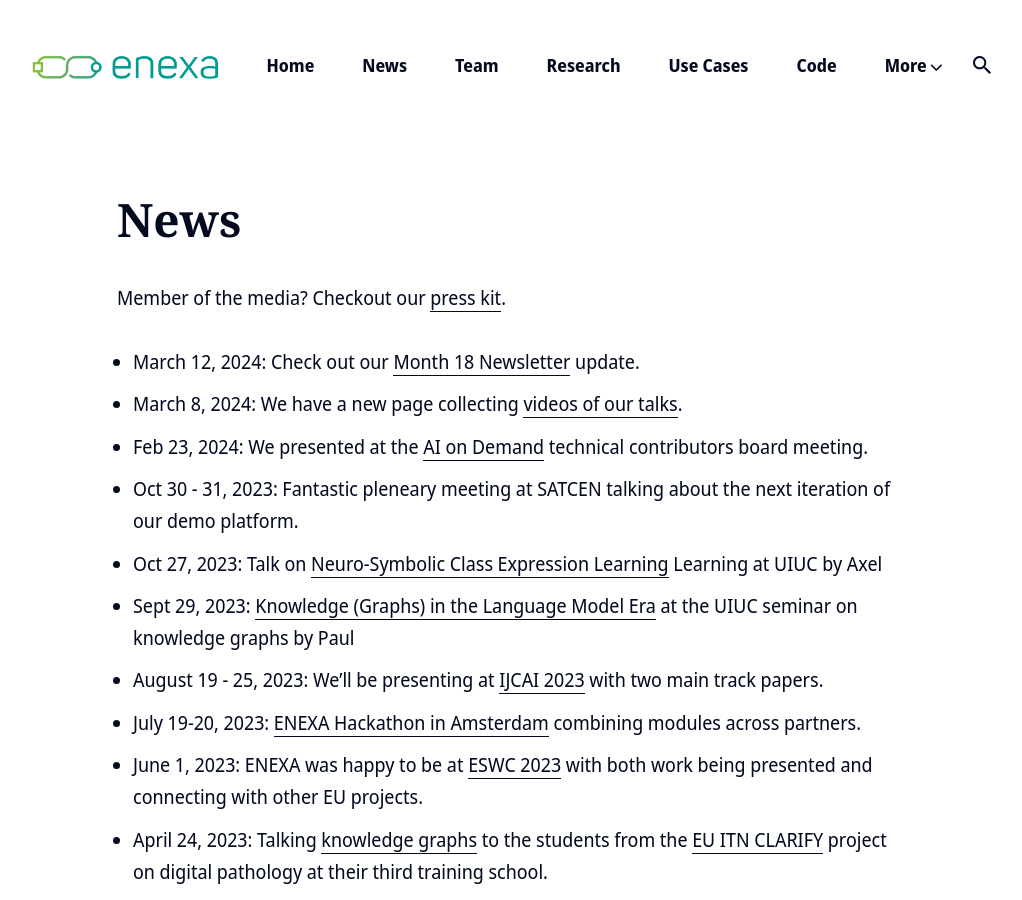
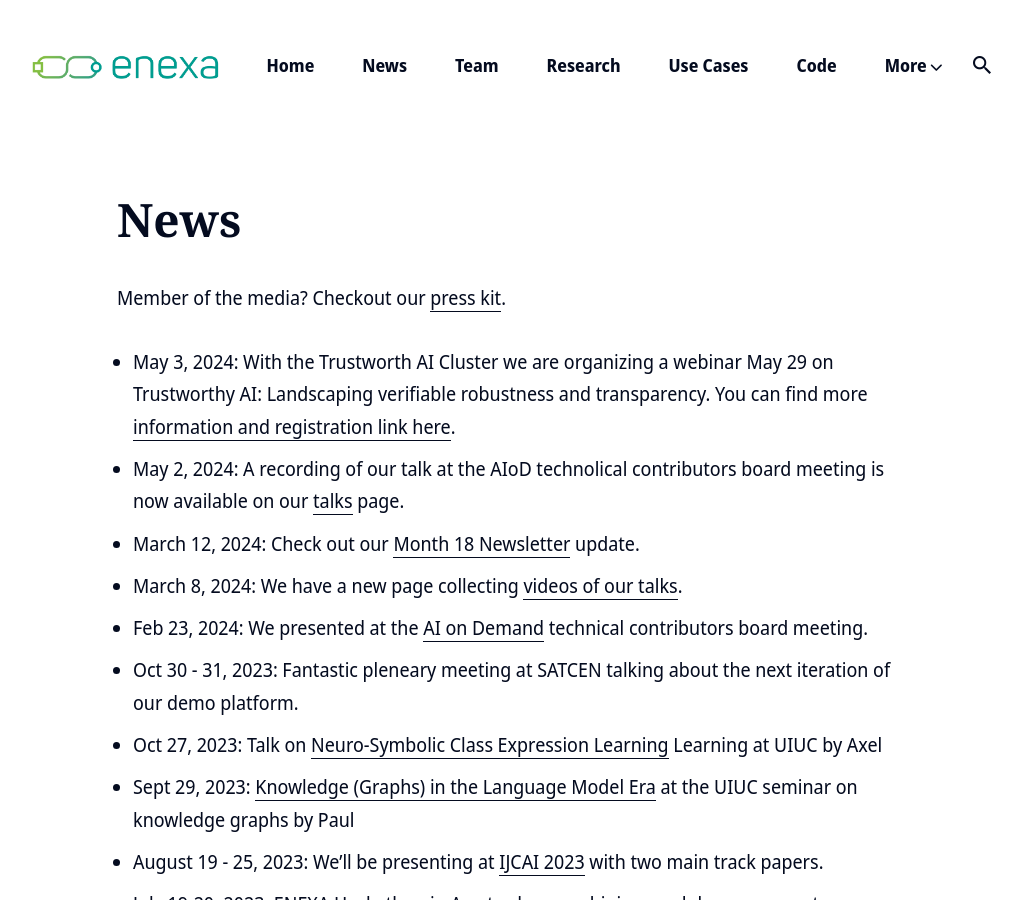
Before and after one commit to EnexaProject/enexaproject.github.io, a Jekyll site: the page built from _pages/news.md, in a window 1280 px wide and 900 px high. Shown: the whole window, without its empty margins (133-1155 px from the left). Built offline with Jekyll 4.4.1, drawn with Linux system fonts in a browser that asks for light colours; nearby versions of some CDN libraries.

Commit message:
updated with webinar and talks

```diff
--- a/_pages/news.md
+++ b/_pages/news.md
@@ -6,6 +6,8 @@ permalink: /news/
 
 Member of the media? Checkout our [press kit](/presskit/).
 
+* May 3, 2024: With the Trustworth AI Cluster we are organizing a webinar May 29 on Trustworthy AI: Landscaping verifiable robustness and transparency. You can find more [information and registration link here](https://evenflow-project.eu/news/webinar-trustworthy-ai-cluster-adrae-evenflow/).
+* May 2, 2024: A recording of our talk at the AIoD technolical contributors board meeting is now available on our [talks](](https://enexa.eu/talks/)) page.
 * March 12, 2024: Check out our [Month 18 Newsletter](https://preview.mailerlite.io/preview/202883/emails/115518099363465015) update.
 * March 8, 2024: We have a new page collecting [videos of our talks](https://enexa.eu/talks/).
 * Feb 23, 2024: We presented at the [AI on Demand](https://www.ai4europe.eu) technical contributors board meeting.
```
